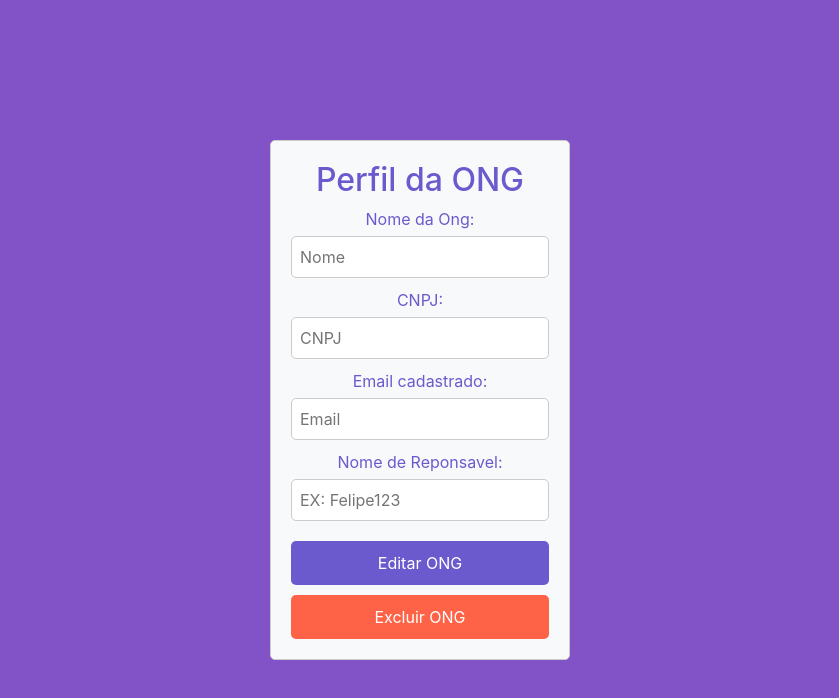
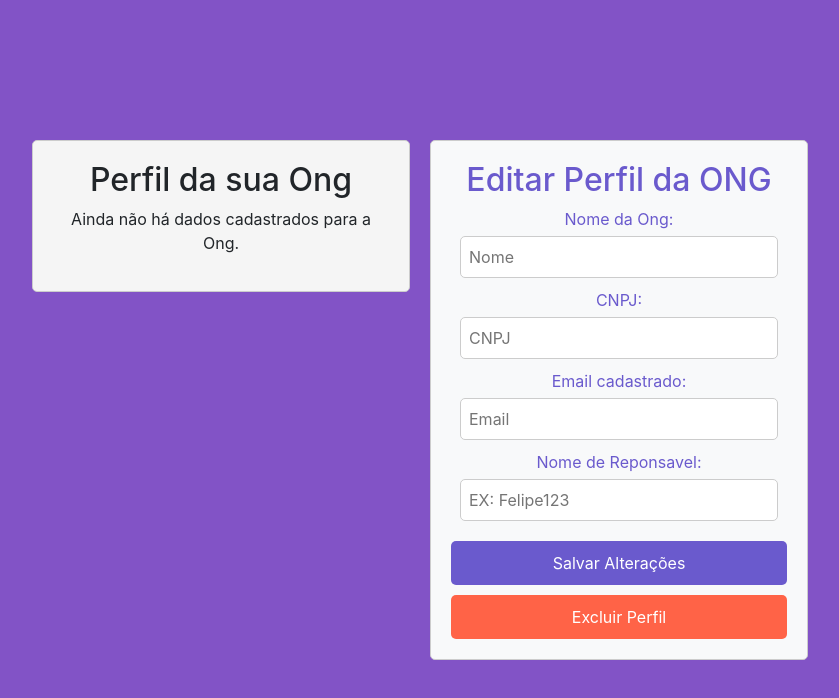
Before and after one commit to andrefilipe1310/conexoes-do-bem, a React (Create React App) app: page /perfil in a window 1280 px wide. Shown: the top 698 px of the page, without its empty margins (220-1059 px from the left). Built offline with nearby package versions, Linux system fonts and the light colour scheme.

Commit message:
Finalização das Telas de Login, Cadastro e Perfil

```diff
--- a/src/components/cadastroCard/CadastroCard.js
+++ b/src/components/cadastroCard/CadastroCard.js
@@ -1,27 +1,78 @@
-import React from "react";
+import React, { useState } from "react";
 import './CadastroCard.css'
 import axios from "axios";
+import { Link } from 'react-router-dom'
+
 const CadastroCard = () => {
+
+    const [formData, setFormData] = useState({
+        nomeOng: "",
+        cnpj: "",
+        email: "",
+        responsavel: ""
+    });
+
+    const handleInputChange = (e) => {
+        const { name, value } = e.target;
+        setFormData({
+            ...formData,
+            [name]: value
+        });
+    };
+
+
+    const handleSubmit = (e) => {
+        e.preventDefault();
+
+        const jsonData = JSON.stringify(formData);
+
+        localStorage.setItem('dadosOng', jsonData);
+
+        window.location.href = "/Perfil";
+    };
+
     return (
         <div className="cadastro-card bg-light">
-            <form>
+            <form onSubmit={handleSubmit}>
                 <h2 className="titulo-card">Cadastre sua Ong</h2>
                 <label>Nome da sua Ong: </label>
-                <input placeholder="Seu nome completo aqui" />
+                <input
+                    type="text"
+                    name="nomeOng"
+                    placeholder="Seu nome completo aqui"
+                    value={formData.nomeOng}
+                    onChange={handleInputChange}
+                />
                 <label>CNPJ: </label>
-                <input placeholder="Seu CNPJ aqui" />
+                <input
+                    type="text"
+                    name="cnpj"
+                    placeholder="Seu CNPJ aqui"
+                    value={formData.cnpj}
+                    onChange={handleInputChange}
+                />
                 <label>Email: </label>
-                <input placeholder="Seu Email aqui" />
+                <input
+                    type="email"
+                    name="email"
+                    placeholder="Seu Email aqui"
+                    value={formData.email}
+                    onChange={handleInputChange}
+                />
                 <label>Nome de Reponsável: </label>
-                <input placeholder="EX: Felipe123" />
-
+                <input
+                    type="text"
+                    name="responsavel"
+                    placeholder="EX: Felipe123"
+                    value={formData.responsavel}
+                    onChange={handleInputChange}
+                />
                 <div>
-                    <button className="btn">Cadastrar</button>
+                    <button type="submit" className="btn">Cadastrar</button>
                 </div>
             </form>
         </div>
     )
 }
 
-
-export default CadastroCard
+export default CadastroCard;
--- a/src/components/cardEditarOng/CardEditarOng.css
+++ b/src/components/cardEditarOng/CardEditarOng.css
@@ -1,10 +1,19 @@
+.container {
+    display: flex;
+    justify-content: space-between;
+    align-items: flex-start;
+    max-width: 800px;
+    margin: 0 auto;
+}
+
+.perfil-container,
 .editar-card {
-    width: 300px;
-    margin: 0 auto;
+    width: calc(50% - 10px);
     padding: 20px;
     border: 1px solid #ccc;
     border-radius: 5px;
     background-color: #f5f5f5;
+    box-sizing: border-box;
 }
 
 .titulo-card {
@@ -19,11 +28,12 @@ label {
 }
 
 input {
-    width: 100%;
+    width: calc(100% - 18px);
     padding: 8px;
     margin-bottom: 10px;
     border: 1px solid #ccc;
     border-radius: 5px;
+    box-sizing: border-box;
 }
 
 button {
--- a/src/components/cardEditarOng/CardEditarOng.js
+++ b/src/components/cardEditarOng/CardEditarOng.js
@@ -1,34 +1,98 @@
-import React from "react";
-import './CardEditarOng.css'
-import axios from "axios";
+import React, { useState, useEffect } from "react";
+import './CardEditarOng.css';
+import { Link } from 'react-router-dom';
+
+const CardEditarOng = () => {
+    const [dadosOng, setDadosOng] = useState(null);
 
 
+    useEffect(() => {
+        const dadosSalvos = localStorage.getItem('dadosOng');
+        if (dadosSalvos) {
+            setDadosOng(JSON.parse(dadosSalvos));
+        }
+    }, []);
 
-const CardEditarOng = () => {
-    return (
-        <div className="editar-card bg-light">
-            <form>
-                <h2 className="titulo-card">Perfil da ONG</h2>
-                <label>Nome da Ong: </label>
-                <input placeholder="Nome" />
-                <label>CNPJ: </label>
-                <input placeholder="CNPJ" />
-                <label>Email cadastrado: </label>
-                <input placeholder="Email" />
-                <label>Nome de Reponsavel: </label>
-                <input placeholder="EX: Felipe123" />
+    const handleInputChange = (e) => {
+        const { name, value } = e.target;
+        setDadosOng({
+            ...dadosOng,
+            [name]: value
+        });
+    };
 
-                <div>
-                    <button className="btn btn-primary">Editar ONG</button>
-                    <button className="btn btn-danger">Excluir ONG</button>
-                    {/* <Link to="/excluir-ong"><button className="btn btn-danger">Excluir ONG</button></Link> */}
-                </div>
+    const handleSubmit = (e) => {
+        e.preventDefault();
+        localStorage.setItem('dadosOng', JSON.stringify(dadosOng));
+        alert('Alterações salvas com sucesso!');
+    };
 
 
-            </form>
+    const handleExcluirPerfil = () => {
+
+        localStorage.removeItem('dadosOng');
+        alert('Perfil excluído com sucesso.');
+
+    };
+
+    return (
+        <div className="container">
+            <div className="perfil-container">
+                <h2>Perfil da sua Ong</h2>
+                {dadosOng ? (
+                    <div className="dados-ong">
+                        <p><strong>Nome da Ong:</strong> {dadosOng.nomeOng}</p>
+                        <p><strong>CNPJ:</strong> {dadosOng.cnpj}</p>
+                        <p><strong>Email:</strong> {dadosOng.email}</p>
+                        <p><strong>Responsável:</strong> {dadosOng.responsavel}</p>
+                    </div>
+                ) : (
+                    <p>Ainda não há dados cadastrados para a Ong.</p>
+                )}
+            </div>
+            <div className="editar-card bg-light">
+                <form onSubmit={handleSubmit}>
+                    <h2 className="titulo-card">Editar Perfil da ONG</h2>
+                    <label>Nome da Ong: </label>
+                    <input
+                        type="text"
+                        name="nomeOng"
+                        placeholder="Nome"
+                        value={dadosOng ? dadosOng.nomeOng : ""}
+                        onChange={handleInputChange}
+                    />
+                    <label>CNPJ: </label>
+                    <input
+                        type="text"
+                        name="cnpj"
+                        placeholder="CNPJ"
+                        value={dadosOng ? dadosOng.cnpj : ""}
+                        onChange={handleInputChange}
+                    />
+                    <label>Email cadastrado: </label>
+                    <input
+                        type="email"
+                        name="email"
+                        placeholder="Email"
+                        value={dadosOng ? dadosOng.email : ""}
+                        onChange={handleInputChange}
+                    />
+                    <label>Nome de Reponsavel: </label>
+                    <input
+                        type="text"
+                        name="responsavel"
+                        placeholder="EX: Felipe123"
+                        value={dadosOng ? dadosOng.responsavel : ""}
+                        onChange={handleInputChange}
+                    />
+                    <div>
+                        <button type="submit" className="btn btn-primary">Salvar Alterações</button>
+                        <Link to="/"><button type="button" onClick={handleExcluirPerfil} className="btn btn-danger">Excluir Perfil</button></Link>
+                    </div>
+                </form>
+            </div>
         </div>
-    )
-}
+    );
+};
 
-
-export default CardEditarOng
+export default CardEditarOng;
--- a/src/components/loginCard/LoginCard.js
+++ b/src/components/loginCard/LoginCard.js
@@ -1,23 +1,57 @@
-import React from 'react';
+import React, { useState } from 'react';
 import './LoginCard.css';
-import { Link } from 'react-router-dom'
+import { Link } from 'react-router-dom';
+
 const LoginCard = () => {
+    const [email, setEmail] = useState("");
+    const [cnpj, setCnpj] = useState("");
+    const [error, setError] = useState(null);
+
+    const handleLogin = (e) => {
+        e.preventDefault();
+
+        const storedOngData = JSON.parse(localStorage.getItem('dadosOng'));
+
+        if (storedOngData) {
+
+            if (email === storedOngData.email && cnpj === storedOngData.cnpj) {
+
+                window.location.href = "/Perfil";
+            } else {
+
+                setError("Email ou CNPJ incorretos. Por favor, tente novamente.");
+            }
+        } else {
+
+            setError("Nenhum dado de ONG cadastrado. Por favor, cadastre-se primeiro.");
+        }
+    };
+
     return (
         <div className='login-card-container'>
             <div className='login-card'>
-                <form>
-                <h2 className="titulo-card">Login</h2>
+                <form onSubmit={handleLogin}>
+                    <h2 className="titulo-card">Login</h2>
                     <div className='form-group'>
                         <label>Email:</label>
-                        <input type='text' placeholder='Digite seu email aqui' />
+                        <input
+                            type='text'
+                            placeholder='Digite seu email aqui'
+                            value={email}
+                            onChange={(e) => setEmail(e.target.value)}
+                        />
                     </div>
                     <div className='form-group'>
                         <label>CNPJ:</label>
-                        <input type='password' placeholder='Digite seu CPNPJ aqui' />
+                        <input
+                            type='text'
+                            placeholder='Digite seu CNPJ aqui'
+                            value={cnpj}
+                            onChange={(e) => setCnpj(e.target.value)}
+                        />
                     </div>
-
-                    <Link to="/Perfil"><button className="btn entrar btn-success">Entrar</button></Link>
-
+                    {error && <p className="error-message">{error}</p>}
+                    <button type="submit" className="btn entrar btn-success">Entrar</button>
                 </form>
             </div>
         </div>
```
Also changed, not shown: src/App.js (+0 -12 lines), src/config/dbConnect.js (deleted, +0 -8 lines).
